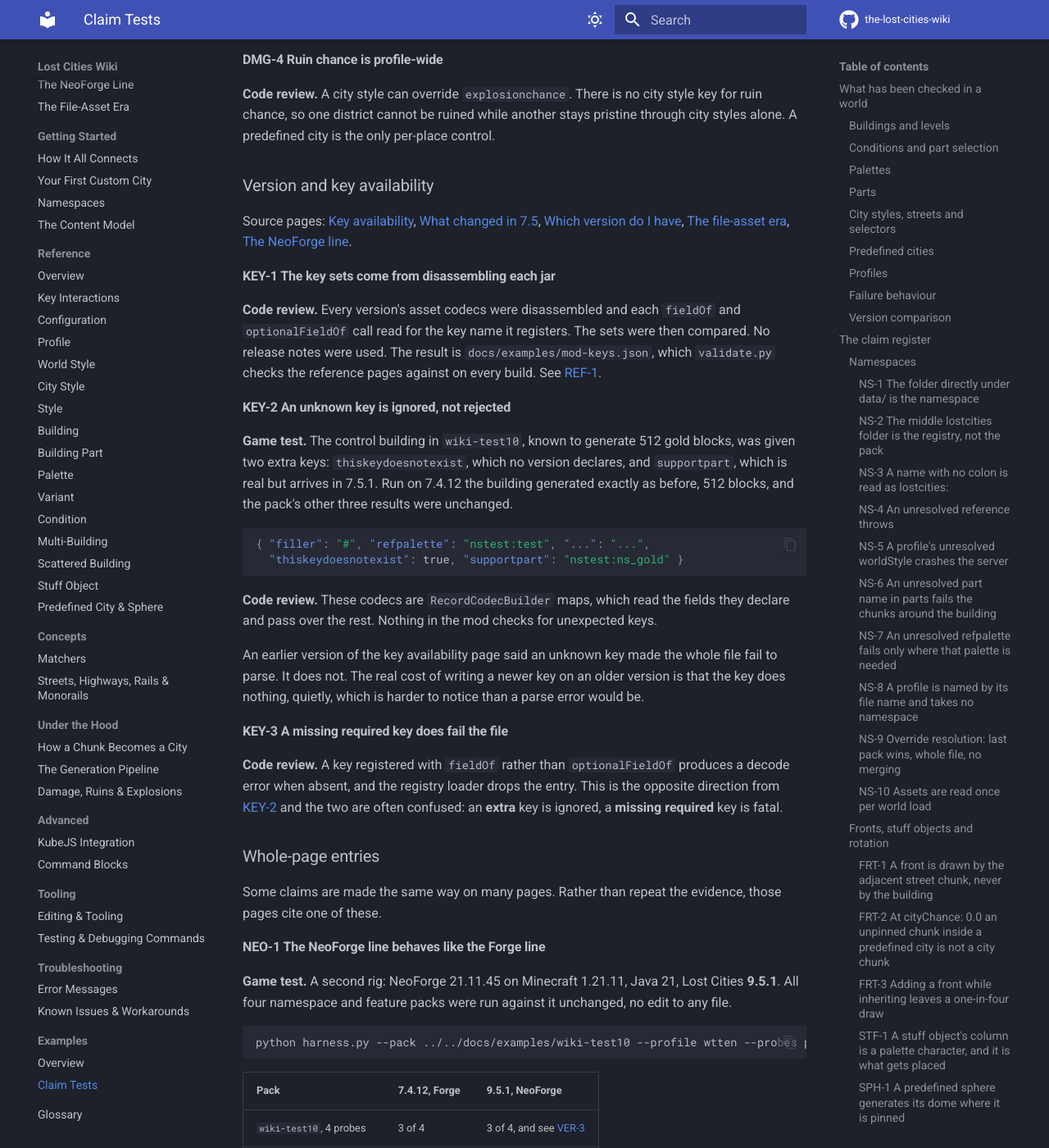
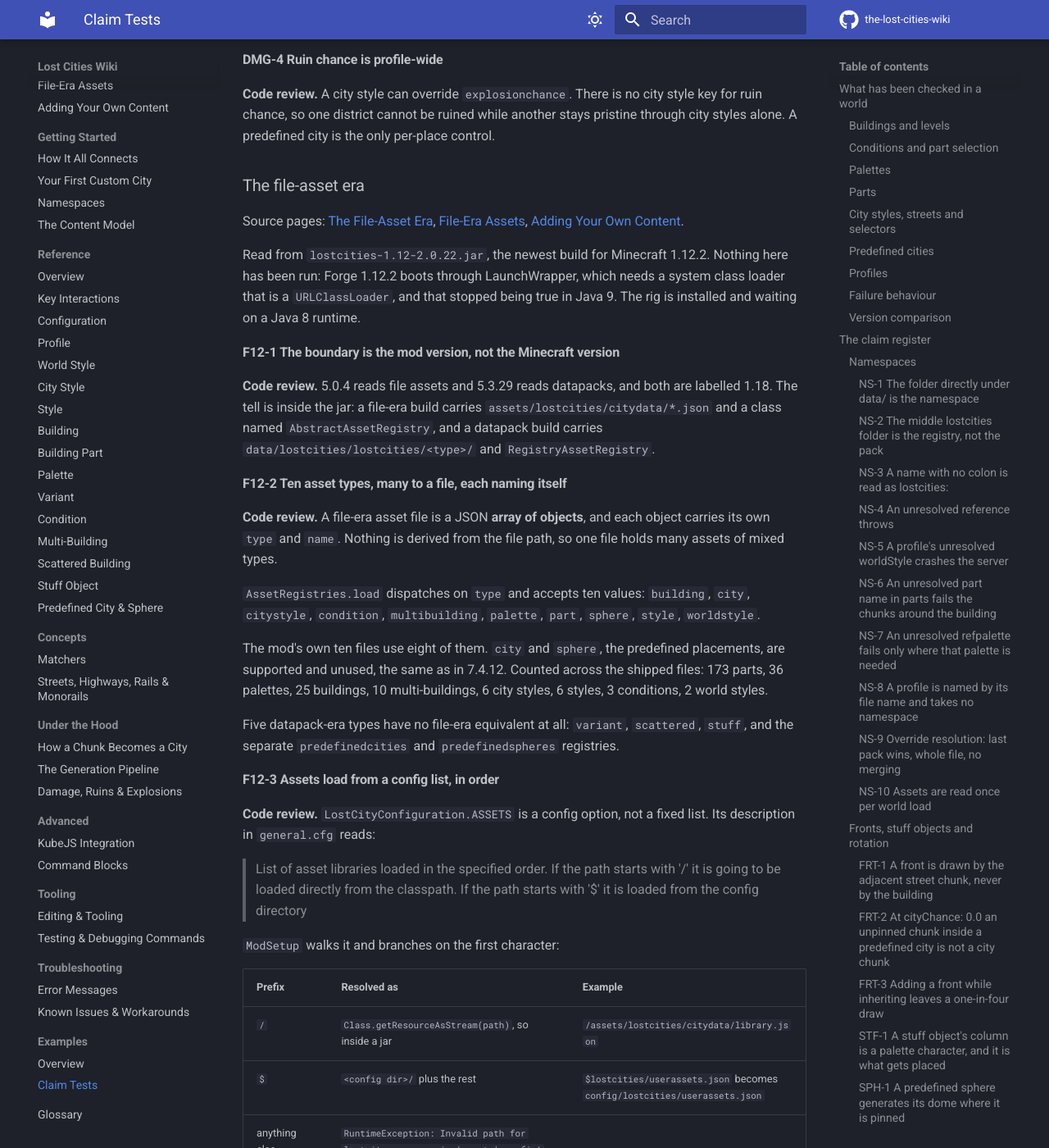
Before and after one commit to RinkyDinkyNooble/the-lost-cities-wiki, an MkDocs documentation site: the page built from docs/examples/claim-tests.md, in a window 1280 px wide and 1400 px high, scrolled down 17116 px. Shown: the whole window at 82% size. Built offline with MkDocs 1.6.1 and Material for MkDocs 9.7.7, drawn with Linux system fonts in a browser that asks for light colours; comment, search, counter and statistics services are not loaded; some of the changed text lies outside the part shown.

Commit message:
Document the file-asset era, which 1.12.2 still uses
The wiki said this era existed and then declined to describe it. People
ask about 1.12.2 constantly, so it now has a section: docs/file-era/,
three pages read out of lostcities-1.12-2.0.22.jar.

The mechanics that matter and were nowhere on the site:

An asset file is a JSON array of objects, each carrying its own type and
name, so one file holds many assets and nothing comes from the path.
AssetRegistries.load accepts ten types, two of them shipped unused. The
load list is a config option: a path starting with slash is read from a
jar, one starting with dollar from the config directory, and anything
else throws at startup. userassets.json is already in that list and
already last, so an asset defined there replaces the mod version of the
same name, whole rather than merged.

Config is Forge cfg with one file per profile, and the dimension wiring
is additionalDimensions with a colon, not dimensionsWithProfiles with an
equals. City style selectors are flat and each entry is keyed by its own
type rather than by value. Biome selection is a flat list of bare names
with no matcher and no tags. Block names carry the pre-flattening meta
suffix, which is the direct ancestor of the broken palette 7.4.12 still
ships.

Co-Authored-By: Claude Opus 5 <noreply@anthropic.com>

```diff
--- a/docs/examples/claim-tests.md
+++ b/docs/examples/claim-tests.md
@@ -621,6 +621,111 @@ wall blocks against 2224 on the protected copy. See [PRE-3](#pre-3).
 key for ruin chance, so one district cannot be ruined while another stays pristine
 through city styles alone. A predefined city is the only per-place control.
 
+### The file-asset era
+
+Source pages: [The File-Asset Era](../file-era/index.md),
+[File-Era Assets](../file-era/assets.md),
+[Adding Your Own Content](../file-era/adding-content.md).
+
+Read from `lostcities-1.12-2.0.22.jar`, the newest build for Minecraft 1.12.2.
+Nothing here has been run: Forge 1.12.2 boots through LaunchWrapper, which needs a
+system class loader that is a `URLClassLoader`, and that stopped being true in
+Java 9. The rig is installed and waiting on a Java 8 runtime.
+
+#### F12-1 The boundary is the mod version, not the Minecraft version { #f12-1 }
+
+**Code review.** 5.0.4 reads file assets and 5.3.29 reads datapacks, and both are
+labelled 1.18. The tell is inside the jar: a file-era build carries
+`assets/lostcities/citydata/*.json` and a class named `AbstractAssetRegistry`, and a
+datapack build carries `data/lostcities/lostcities/<type>/` and
+`RegistryAssetRegistry`.
+
+#### F12-2 Ten asset types, many to a file, each naming itself { #f12-2 }
+
+**Code review.** A file-era asset file is a JSON **array of objects**, and each
+object carries its own `type` and `name`. Nothing is derived from the file path, so
+one file holds many assets of mixed types.
+
+`AssetRegistries.load` dispatches on `type` and accepts ten values: `building`,
+`city`, `citystyle`, `condition`, `multibuilding`, `palette`, `part`, `sphere`,
+`style`, `worldstyle`.
+
+The mod's own ten files use eight of them. `city` and `sphere`, the predefined
+placements, are supported and unused, the same as in 7.4.12. Counted across the
+shipped files: 173 parts, 36 palettes, 25 buildings, 10 multi-buildings, 6 city
+styles, 6 styles, 3 conditions, 2 world styles.
+
+Five datapack-era types have no file-era equivalent at all: `variant`, `scattered`,
+`stuff`, and the separate `predefinedcities` and `predefinedspheres` registries.
+
+#### F12-3 Assets load from a config list, in order { #f12-3 }
+
+**Code review.** `LostCityConfiguration.ASSETS` is a config option, not a fixed
+list. Its description in `general.cfg` reads:
+
+> List of asset libraries loaded in the specified order. If the path starts with
+> '/' it is going to be loaded directly from the classpath. If the path starts with
+> '$' it is loaded from the config directory
+
+`ModSetup` walks it and branches on the first character:
+
+| Prefix | Resolved as | Example |
+|---|---|---|
+| `/` | `Class.getResourceAsStream(path)`, so inside a jar | `/assets/lostcities/citydata/library.json` |
+| `$` | `<config dir>/` plus the rest | `$lostcities/userassets.json` becomes `config/lostcities/userassets.json` |
+| anything else | `RuntimeException: Invalid path for lostcity resource in 'assets' config!` | |
+
+The shipped default is the mod's ten files in a fixed order, with
+`$lostcities/userassets.json` **last**.
+
+#### F12-4 A later file replaces an earlier asset of the same name { #f12-4 }
+
+**Code review.** `AbstractAssetRegistry` stores each asset with `Map.put` keyed by
+name, so a second asset of the same name and type overwrites the first. Combined
+with the load order in [F12-3](#f12-3), and with `userassets.json` sitting last,
+anything you define there replaces the mod's version of that name.
+
+That is the file era's whole override mechanism. There is no namespace and no pack
+ordering, only position in one config list.
+
+#### F12-5 Config is Forge `.cfg`, and one file per profile { #f12-5 }
+
+**Code review.** `ConfigSetup` builds `config/lostcities/general.cfg` for the main
+settings, then one `config/lostcities/profile_<name>.cfg` for each profile. Both are
+Forge's old `.cfg` format rather than TOML, and a profile is a whole file rather
+than a JSON object.
+
+Three options in `general.cfg` decide what exists:
+
+| Option | Description as the mod writes it |
+|---|---|
+| `assets` | The load list from [F12-3](#f12-3) |
+| `profiles` | `List of all supported profiles (used for world creation). Warning! Make sure there is always a 'default' profile!` |
+| `privateProfiles` | `List of privatep profiles that cannot be selected by the player but are only used as a child profile of another one` |
+
+The typo in that last description is the mod's own.
+
+`LostCityProfile` in 2.0.22 registers 116 profile keys, against 131 in 7.4.12.
+
+#### F12-6 The dimension wiring uses a colon, not an equals { #f12-6 }
+
+**Code review.** The option is `additionalDimensions` in the `general` category, and
+its description gives the format as `'<id>:<profile>'`.
+
+The datapack era's `dimensionsWithProfiles` uses `<dimension id>=<profile name>`
+instead. Carrying the `=` habit backwards produces an entry that does not parse.
+
+#### F12-7 Block names carry a `@meta` suffix { #f12-7 }
+
+**Code review.** File-era palettes are written against Minecraft before the 1.13
+flattening, so a block is `minecraft:rail@1`, `minecraft:golden_rail@8` and so on.
+The shipped `rails` palette is full of them.
+
+This is the direct ancestor of a bug still shipping in 7.4.12, where the palette
+`lostcities:bricks_desert_redsand` carries `minecraft:red_sandstone@2` and cannot be
+built at all. See [PRF-1](#prf-1). A file-era palette copied forward without
+rewriting every block name breaks the same way.
+
 ### Version and key availability
 
 Source pages: [Key availability](../versions/key-availability.md),
--- a/mkdocs.yml
+++ b/mkdocs.yml
@@ -77,6 +77,10 @@ nav:
       - Key Availability: versions/key-availability.md
       - The NeoForge Line: versions/neoforge.md
       - The File-Asset Era: versions/legacy.md
+  - The File-Asset Era:
+      - Overview: file-era/index.md
+      - File-Era Assets: file-era/assets.md
+      - Adding Your Own Content: file-era/adding-content.md
   - Getting Started:
       - How It All Connects: getting-started/how-it-connects.md
       - Your First Custom City: getting-started/first-city.md
```
Also changed, not shown: docs/file-era/adding-content.md (added, +125 -0 lines), docs/file-era/assets.md (added, +161 -0 lines), docs/file-era/index.md (added, +73 -0 lines), docs/versions/legacy.md (+12 -10 lines).
